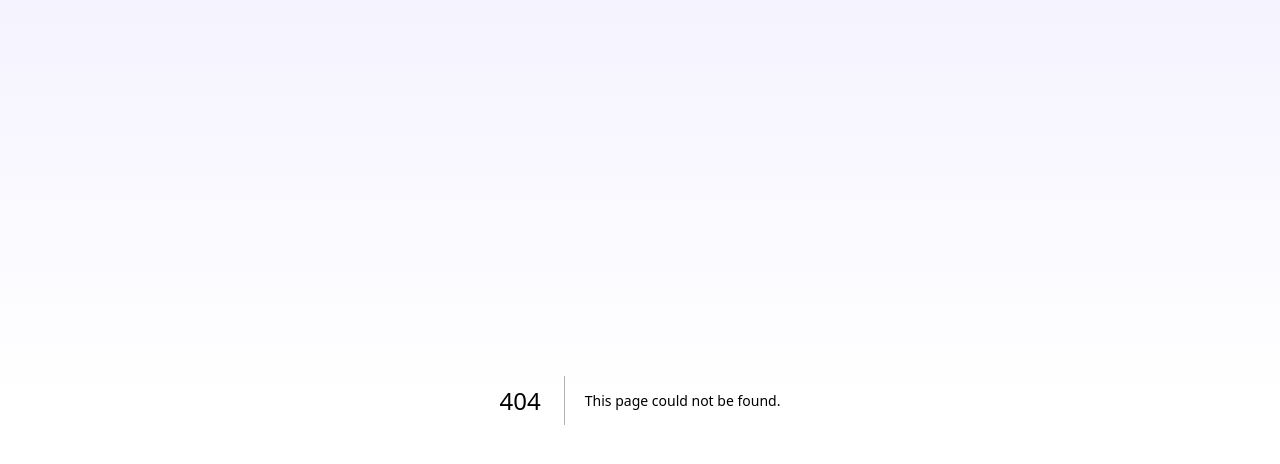
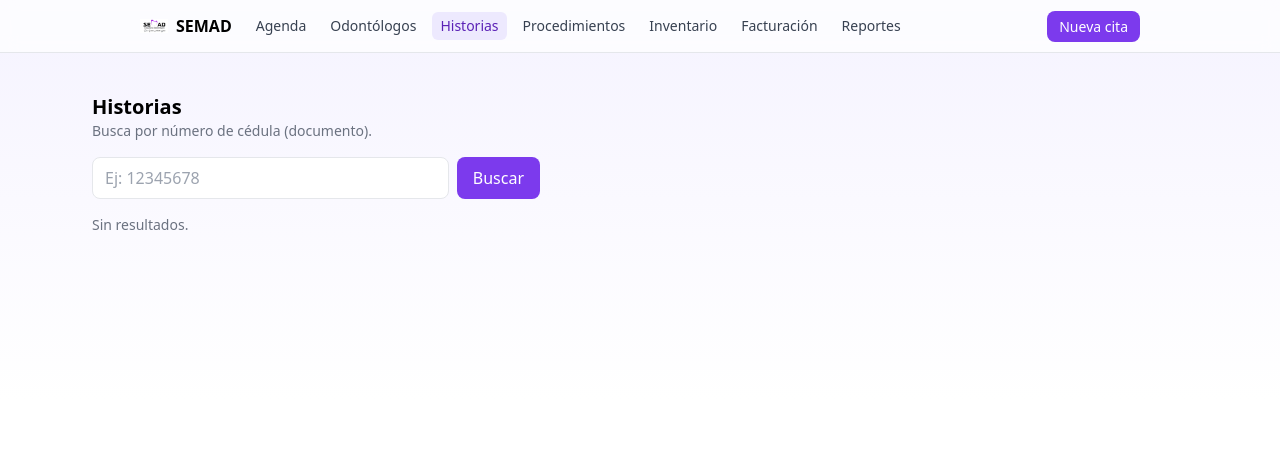
Before and after one commit to Fredycloux/semad-next-wa, a Next.js app in the folder semad-next-wa/: page /admin/historias in a window 1280 px wide. Before the commit this address had no page. Shown: the top 464 px of the page. Built offline with nearby package versions, Linux system fonts and the light colour scheme.

Commit message:
Create page.jsx

```diff
--- /dev/null
+++ b/semad-next-wa/src/app/admin/historias/page.jsx
@@ -0,0 +1,64 @@
+"use client";
+
+import { useState } from "react";
+import Link from "next/link";
+
+export default function HistoriasPage() {
+  const [q, setQ] = useState("");
+  const [loading, setLoading] = useState(false);
+  const [results, setResults] = useState([]);
+
+  async function onSearch(e) {
+    e.preventDefault();
+    if (!q.trim()) return;
+    setLoading(true);
+    try {
+      const res = await fetch(`/api/admin/patients/by-document?q=${encodeURIComponent(q)}`, {
+        cache: "no-store",
+      });
+      const j = await res.json();
+      setResults(j.patients || []);
+    } finally {
+      setLoading(false);
+    }
+  }
+
+  return (
+    <div className="p-4 space-y-4">
+      <div>
+        <h1 className="text-xl font-semibold">Historias</h1>
+        <p className="text-sm text-gray-500">Busca por número de cédula (documento).</p>
+      </div>
+
+      <form onSubmit={onSearch} className="flex gap-2 max-w-md">
+        <input
+          value={q}
+          onChange={(e) => setQ(e.target.value)}
+          className="flex-1 border rounded-lg px-3 py-2"
+          placeholder="Ej: 12345678"
+        />
+        <button className="rounded-lg bg-violet-600 text-white px-4 py-2" disabled={loading}>
+          {loading ? "Buscando..." : "Buscar"}
+        </button>
+      </form>
+
+      <div className="grid gap-2 max-w-2xl">
+        {results.length === 0 ? (
+          <div className="text-sm text-gray-500">Sin resultados.</div>
+        ) : results.map(p => (
+          <div key={p.id} className="border rounded-lg px-3 py-2 bg-white/70">
+            <div className="font-medium">{p.fullName}</div>
+            <div className="text-sm text-gray-600">
+              {p.document || "—"} · {p.phone || "sin teléfono"}
+            </div>
+            <div className="mt-2">
+              <Link href={`/admin/patients/${p.id}`} className="text-violet-700 hover:underline text-sm">
+                Abrir historia
+              </Link>
+            </div>
+          </div>
+        ))}
+      </div>
+    </div>
+  );
+}
```
